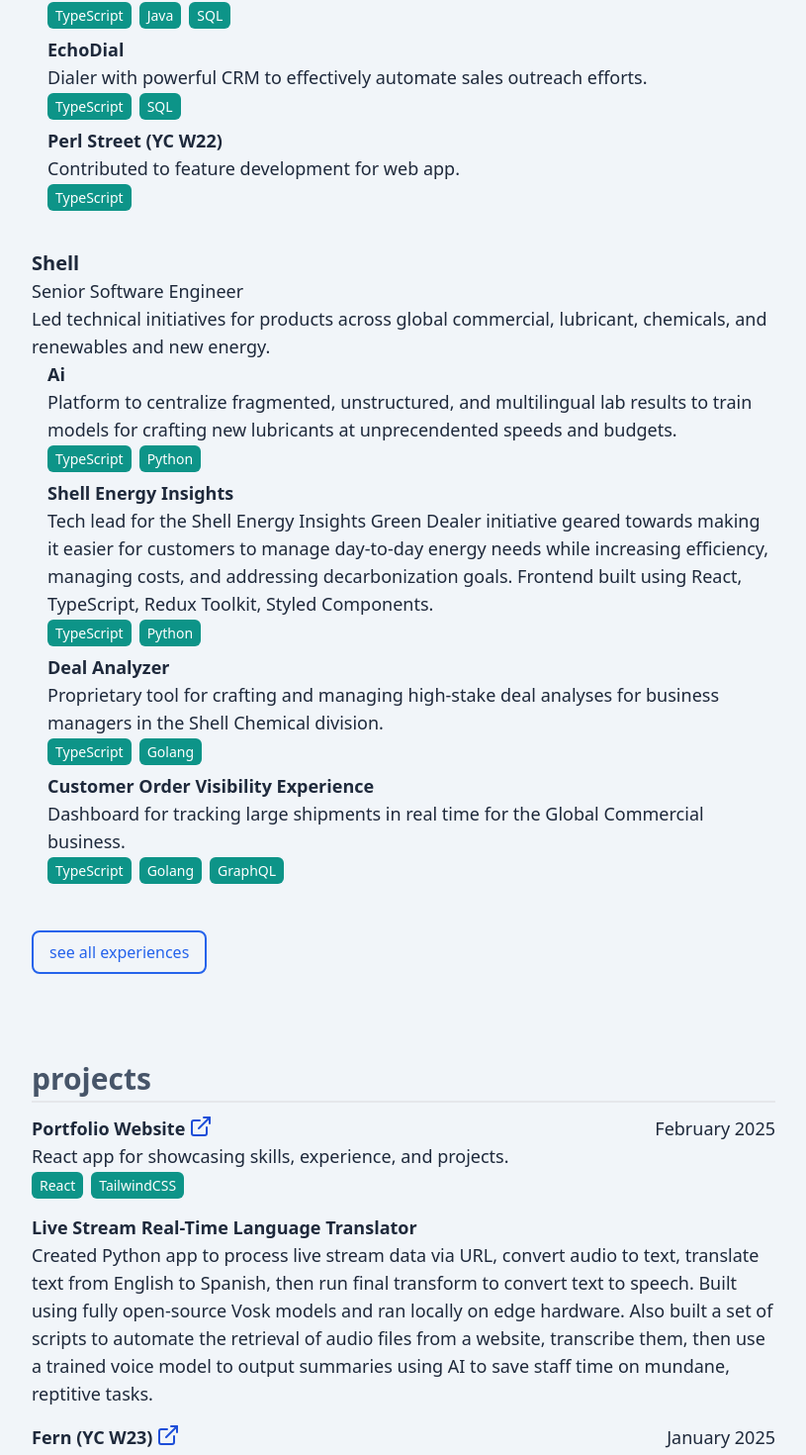
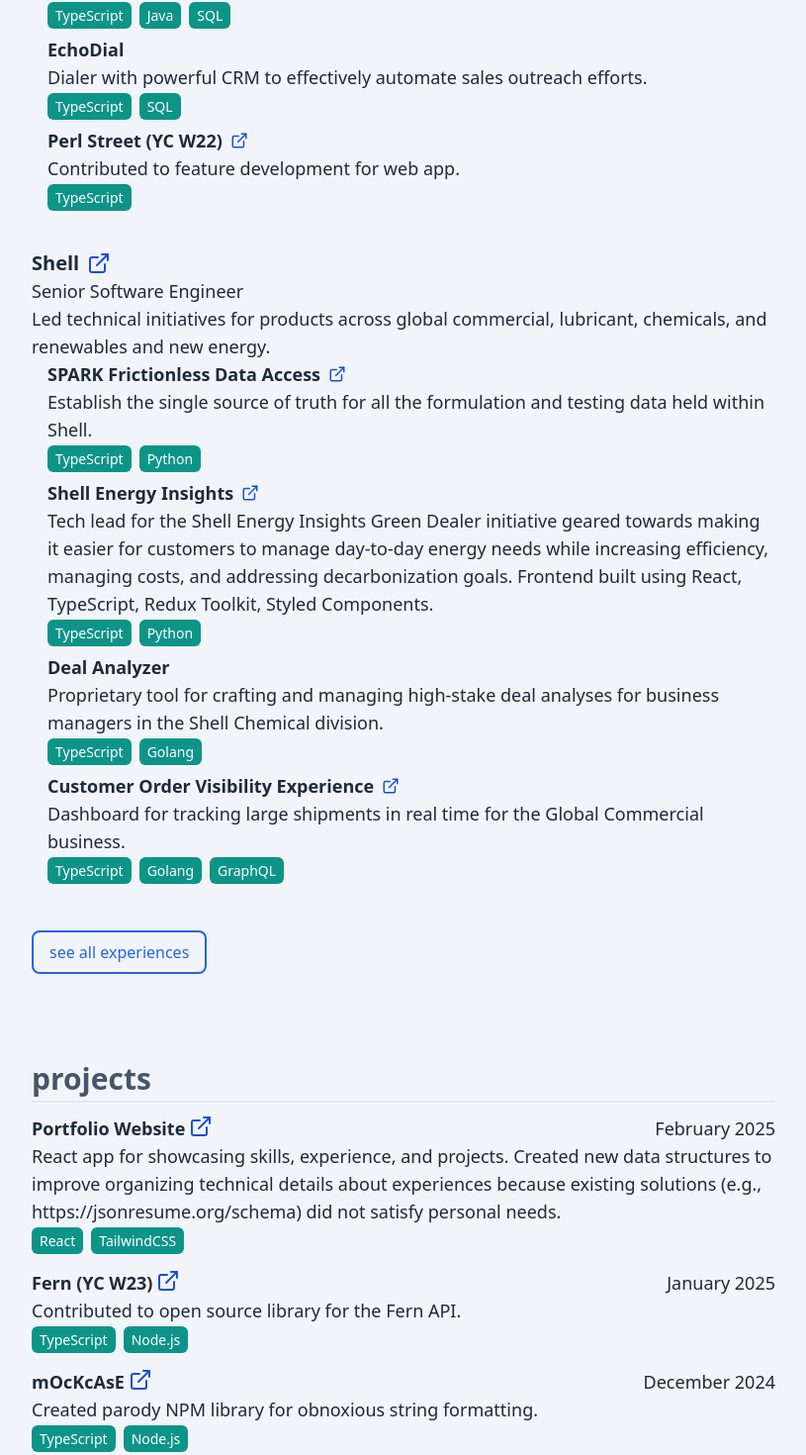
Before and after one commit to thechori/ryanteodoro.com-v2-frontend, a React (Vite) app: page / in a window 1280 px wide. Shown: the part 1240-2710 px from the top of the page at 99% size, without its empty margins (424-1239 px from the left). Built offline with nearby package versions, Linux system fonts and the light colour scheme.

Commit message:
checkpoint - moving 4ccessible under teodoro systems

```diff
--- a/package.json
+++ b/package.json
@@ -10,6 +10,7 @@
     "preview": "vite preview"
   },
   "dependencies": {
+    "@react-pdf/renderer": "^4.2.2",
     "date-fns": "^4.1.0",
     "lucide": "^0.474.0",
     "lucide-react": "^0.474.0",
--- a/src/App.tsx
+++ b/src/App.tsx
@@ -72,7 +72,16 @@
           {/* companies */}
           {experiences.map((experience, index) => (
             <div key={index} className="mb-10">
-              <div className="font-bold text-xl">{experience.company}</div>
+              <div className="flex items-center">
+                <div className="font-bold text-xl mr-2">
+                  {experience.company}
+                </div>
+                {experience.url && (
+                  <a href={experience.url} target="_blank">
+                    <ExternalLink size={24} />
+                  </a>
+                )}
+              </div>
 
               {/* roles within experience */}
               {experience.roles.map((role, index) => (
@@ -94,7 +103,16 @@
                   <div>
                     {role.projects.map((project, index) => (
                       <div key={index} className="pl-4 mb-2">
-                        <div className="font-semibold">{project.name}</div>
+                        <div className="flex items-center">
+                          <div className="font-semibold pr-2">
+                            {project.name}
+                          </div>
+                          {project.url && (
+                            <a href={project.url} target="_blank">
+                              <ExternalLink size={18} />
+                            </a>
+                          )}
+                        </div>
                         <div>{project.description}</div>
                         <div>
                           {project.languages.map((language, index) => (
@@ -127,22 +145,11 @@
             {
               title: "Portfolio Website",
               description:
-                "React app for showcasing skills, experience, and projects.",
+                "React app for showcasing skills, experience, and projects. Created new data structures to improve organizing technical details about experiences because existing solutions (e.g., https://jsonresume.org/schema) did not satisfy personal needs.",
               url: "https://ryanteodoro.com",
               date: "February 2025",
               skills: ["React", "TailwindCSS"],
               platforms: ["Netlify"]
-            },
-            {
-              title: "Live Stream Real-Time Language Translator",
-              description:
-                "Created Python app to process live stream data via URL, convert audio to text, translate text from English to Spanish, then run final transform to convert text to speech. Built using fully open-source Vosk models and ran locally on edge hardware. Also built a set of scripts to automate the retrieval of audio files from a website, transcribe them, then use a trained voice model to output summaries using AI to save staff time on mundane, reptitive tasks.",
-              url: null,
-              languages: ["Python"],
-              databases: null,
-              frameworks: [],
-              libraries: ["vosk"],
-              providers: ["OpenAI", "ElevenLabs"]
             },
             {
               title: "Fern (YC W23)",
@@ -161,6 +168,18 @@
               date: "December 2024",
               skills: ["TypeScript", "Node.js"],
               platforms: ["NPM"]
+            },
+            {
+              title: "Live Stream Real-Time Language Translator",
+              description:
+                "Created Python app to process live stream data via URL, convert audio to text, translate text from English to Spanish, then run final transform to convert text to speech. Built using fully open-source Vosk models and ran locally on edge hardware. Also built a set of scripts to automate the retrieval of audio files from a website, transcribe them, then use a trained voice model to output summaries using AI to save staff time on mundane, reptitive tasks.",
+              url: null,
+              date: "October 2024",
+              languages: ["Python"],
+              databases: null,
+              frameworks: [],
+              libraries: ["vosk"],
+              providers: ["OpenAI", "ElevenLabs"]
             },
             {
               title: "National Cortado Day",
--- a/src/data/new.ts
+++ b/src/data/new.ts
@@ -129,7 +129,7 @@
       {
         title: "Founder & CEO",
         description:
-          "Lead and manage software consulting projects across many different industries.",
+          "Lead software projects for consulting clients and internal product ventures.",
         startDate: new Date(2017, 10),
         endDate: null,
         achievements: [],
@@ -160,8 +160,13 @@
             role: "Tech Lead",
             description:
               "Dialer with powerful CRM to effectively automate sales outreach efforts.",
-            descriptionTechnical:
-              "Home-baked authentication system which leveraged JWTs.",
+            descriptionTechnical: `Led engineering team to create power dialer SaaS platform (think Google Voice + automation + CRM) built using React, TypeScript, Mantine UI, Node.js, and Postgres.
+Configured and managed external systems (e.g., AWS for S3 [storage] and SES [emails], Twilio [SMS/voice calls], Stripe [payment processing], Sentry [error logging], Amplitude [product/user analytics], BetterStack [uptime monitoring]).
+Setup Stripe for payment processing to charge customer credit cards via recurring monthly subscriptions using 3 different tiers, as well as free trials to promote user adoption.
+Prototyped system to provide on-demand AI-generated call transcriptions using Twilio Intelligence APIs for retrieving sentences from recorded conversations.
+Setup Knex.js as PostgreSQL interface using query building, migrations, seeds, and database-driven TypeScript schema generation to ensure database was the application’s source of truth for data structures (which cascaded to frontend for end-to-end type safety).
+Stood up WordPress website alongside React SPA for marketing and SEO purposes -- achieved #2 spot on Google Search results for target search keyword. Home-baked authentication system which leveraged JWTs.
+`,
             url: null,
             elements: ["Web", "API"],
             languages: ["TypeScript", "SQL"],
@@ -223,25 +228,35 @@
         startDate: null,
         endDate: null,
         achievements: [
+          "Nominated to serve on Shell Design System committee, providing steer on features and contributing to inner source component library",
+          "Managed application security by leveraging static code analysis tools (e.g., SonarQube) and dependency scanners (e.g., Mend [formerly Whitesource]) to comply with strict organization standards",
+          "Formulated system to programmatically consume OpenAPI Spec (Swagger) documents from backend API systems and auto generate TypeScript schemas to establish strong, dependable links between the client and server-side applications which were historically done manually",
+          "Contributed updates and fixes to application CI/CD pipeline configurations using CircleCI, Docker, Kubernetes, and GitHub Actions",
+          "Wrote unit, integration, and E2E tests using Jest, Enzyme, React Testing Library, and Cypress following BDD/TDD methodologies",
+          "Coordinated with design, product, and engineering resources to ensure Scrum sprints were on track and tasks/stories were prioritized well with the end-user experience at the center of all decisions",
+          "Assisted recruiting efforts within the Houston offices through phone screens, technical code assessments, and onsite interviews",
           'Presented "Tech Talk" workshops for colleagues regarding topics like React Native for Mobile Development and OpenAPI Specifications for type-safe contracts between the client and server.'
         ],
 
         projects: [
           {
-            name: "Ai",
+            name: "SPARK Frictionless Data Access",
             elements: ["Web", "API"],
             role: "Frontend Tech Lead",
             description:
-              "Platform to centralize fragmented, unstructured, and multilingual lab results to train models for crafting new lubricants at unprecendented speeds and budgets.",
+              "Establish the single source of truth for all the formulation and testing data held within Shell.",
+            // "Platform to centralize fragmented, unstructured, and multilingual lab results to train models for crafting new lubricants at unprecendented speeds and budgets.",
             descriptionTechnical:
-              "The frontend (React/Node.js) and backend (Python/Flask) were both containerized in Docker and then deployed to Kubernetes clusters running in AWS managed by the dedicated platform team. Postgres DB via AWS RDS.",
-            url: null,
+              "The frontend (React/Node.js) and backend (Python/Flask) were both containerized in Docker and then deployed to Kubernetes clusters running in AWS managed by the dedicated platform team. Postgres DB via AWS RDS. Python-based predictive model was created and managed by data scientist",
+            url: "https://www.shell.com/business-customers/lubricants-for-business/perspectives/deep-dive-with-sravani-gullapalli.html",
             languages: ["TypeScript", "Python"],
             databases: ["Postgres"],
             frameworks: ["Next.js", "Flask", "Docker", "Kubernetes"],
             libraries: ["React", "Redux Toolkit", "D3"],
             providers: [{ name: "AWS", services: ["S3", "EKS", "RDS"] }],
-            accomplishments: []
+            accomplishments: [
+              "SPARK Frictionless Data Access recently won the Shell.ai Data Impact Award"
+            ]
           },
           {
             name: "Shell Energy Insights",
--- a/src/types/index.ts
+++ b/src/types/index.ts
@@ -24,6 +24,14 @@
   services: string[];
 }
 
+export type RoleType =
+  | "Design"
+  | "Frontend"
+  | "Backend"
+  | "Full stack"
+  | "Product owner"
+  | "Product manager";
+
 export type Element =
   | "Web"
   | "Mobile"
@@ -46,21 +54,8 @@
   libraries: string[];
   providers: Provider[];
   accomplishments: string[];
-
-  // type: ProjectType[];
-  // technologies: string[];
-  // role: string;
-  // achievements: Achievement[];
-  // metrics?: ProjectMetric[];
-  // links?: {
-  //   github?: string;
-  //   demo?: string;
-  //   production?: string;
-  //   documentation?: string;
-  // };
 }
 
-// Enums and Types
 export type TechCategory =
   | "Frontend"
   | "Backend"
```
Also changed, not shown: 1 other file (tests, documents, lock files or other folders).
